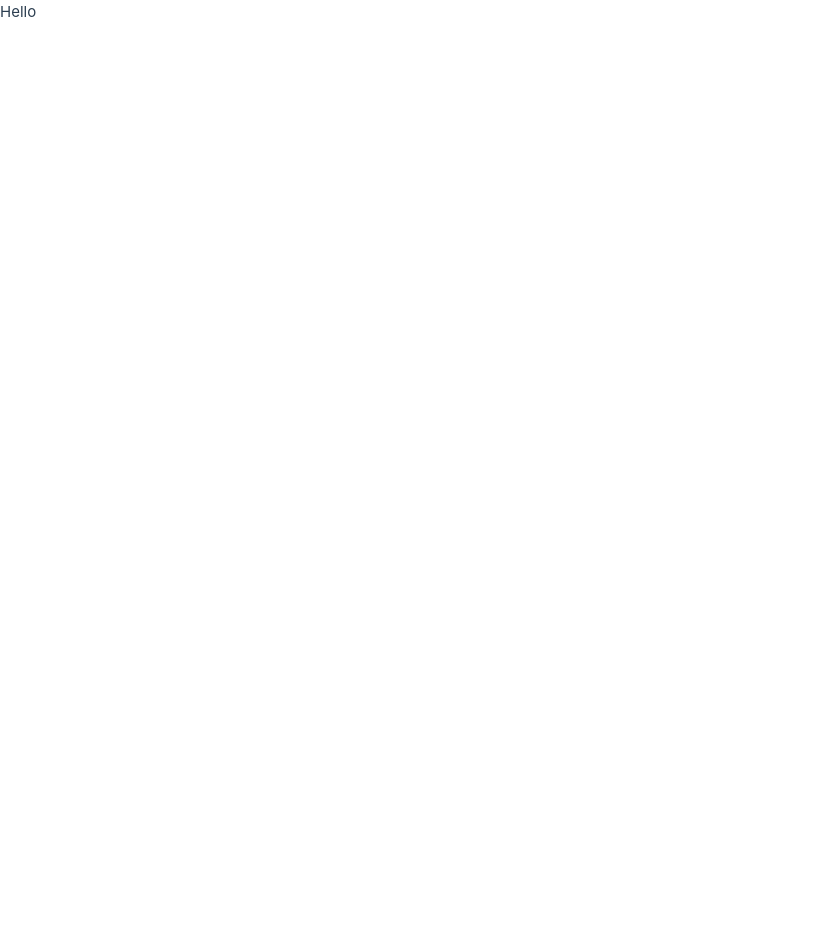
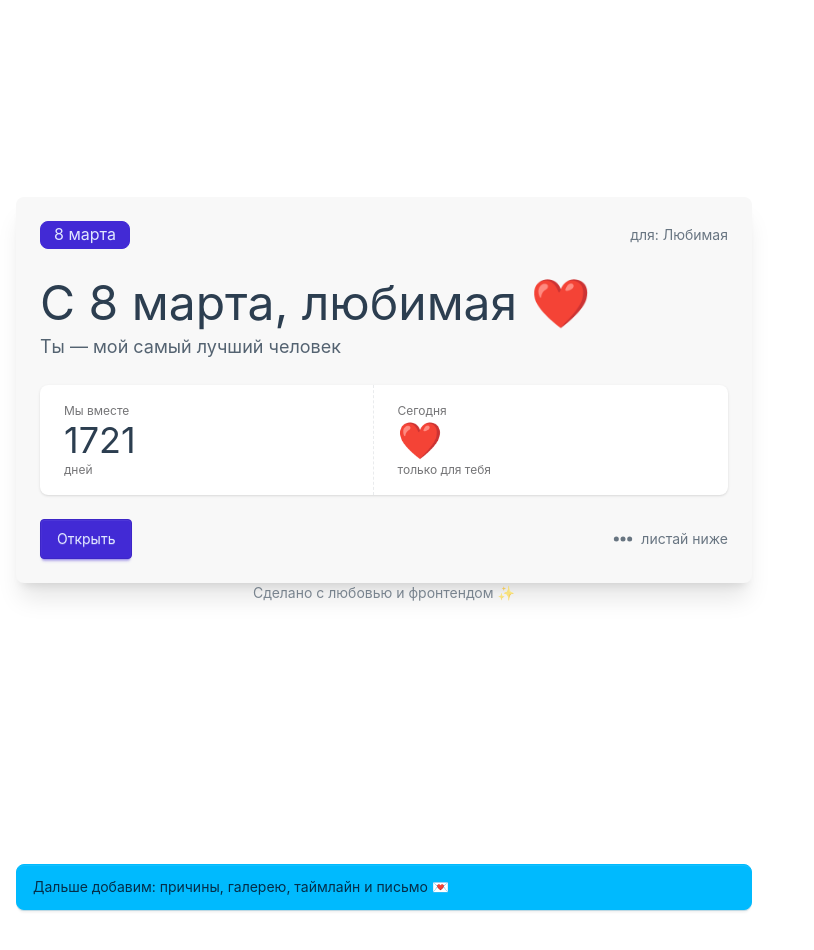
Before and after one commit to milkyaz/personal-website-postcard, a Vue app in the folder client/: page / in a window 1280 px wide. Shown: the top 950 px of the page, without its empty margins (0-814 px from the left). Before the commit the page ends 800 px from the top, so only its background shows below. Built offline with nearby package versions, Linux system fonts and the light colour scheme.

Commit message:
feature-1: add first block

```diff
--- a/client/src/App.vue
+++ b/client/src/App.vue
@@ -1,18 +1,17 @@
 <script setup lang="ts">
-
+import Hero from "@/components/Hero.vue";
 </script>
 
 <template>
-  <header>
-    <div class="wrapper">
-Hello
-    </div>
-  </header>
-  <main>
+  <main class="min-h-screen">
+    <Hero />
 
+    <section id="content" class="py-16">
+      <div class="mx-auto max-w-3xl px-4">
+        <div class="alert alert-info">
+          <span>Дальше добавим: причины, галерею, таймлайн и письмо 💌</span>
+        </div>
+      </div>
+    </section>
   </main>
 </template>
-
-<style scoped>
-
-</style>
--- /dev/null
+++ b/client/src/components/Hero.vue
@@ -0,0 +1,69 @@
+<script setup lang="ts">
+import { computed } from "vue";
+import { loveData } from "@/data/love";
+import { daysBetween } from "@/utils/date";
+
+const daysTogether = computed(() => daysBetween(loveData.togetherSince));
+
+function scrollToContent() {
+  const el = document.querySelector("#content");
+  el?.scrollIntoView({ behavior: "smooth", block: "start" });
+}
+</script>
+
+<template>
+  <section class="min-h-[100svh] flex items-center">
+    <div class="w-full">
+      <div class="mx-auto max-w-3xl px-4">
+        <div class="card bg-base-200 shadow-xl">
+          <div class="card-body gap-6">
+            <div class="flex items-center justify-between gap-4">
+              <div class="badge badge-primary badge-lg">8 марта</div>
+              <div class="opacity-70 text-sm">для: {{ loveData.name }}</div>
+            </div>
+
+            <div class="space-y-3">
+              <h1 class="text-3xl sm:text-5xl font-bold leading-tight">
+                {{ loveData.title }}
+              </h1>
+              <p class="text-base sm:text-lg opacity-80">
+                {{ loveData.subtitle }}
+              </p>
+            </div>
+
+            <div class="stats stats-vertical sm:stats-horizontal shadow bg-base-100">
+              <div class="stat">
+                <div class="stat-title">Мы вместе</div>
+                <div class="stat-value text-3xl sm:text-4xl">
+                  {{ daysTogether }}
+                </div>
+                <div class="stat-desc">дней</div>
+              </div>
+
+              <div class="stat">
+                <div class="stat-title">Сегодня</div>
+                <div class="stat-value text-3xl sm:text-4xl">❤️</div>
+                <div class="stat-desc">только для тебя</div>
+              </div>
+            </div>
+
+            <div class="card-actions justify-between items-center">
+              <button class="btn btn-primary" @click="scrollToContent">
+                Открыть
+              </button>
+
+              <div class="flex items-center gap-2 opacity-70">
+                <span class="loading loading-dots loading-sm"></span>
+                <span class="text-sm">листай ниже</span>
+              </div>
+            </div>
+          </div>
+        </div>
+
+        <div class="mt-6 text-center opacity-60 text-sm">
+          Сделано с любовью и фронтендом ✨
+        </div>
+      </div>
+    </div>
+  </section>
+</template>
--- /dev/null
+++ b/client/src/data/love.ts
@@ -0,0 +1,30 @@
+export const loveData = {
+  name: "Любимая",
+  title: "С 8 марта, любимая ❤️",
+  subtitle: "Ты — мой самый лучший человек",
+  togetherSince: "2021-06-12", // YYYY-MM-DD
+
+  reasons: [
+    "Ты делаешь мир добрее",
+    "С тобой я чувствую себя дома",
+    "Ты вдохновляешь меня",
+    "Ты очень красивая",
+    "Ты моя поддержка",
+    "Ты моя радость",
+  ],
+
+  timeline: [
+    { date: "2019-09-10", title: "Мы познакомились", text: "Я до сих пор помню этот день." },
+    { date: "2020-07-18", title: "Первое путешествие", text: "Как будто весь мир стал ближе." },
+    { date: "2022-05-01", title: "Семья", text: "И я каждый день выбираю тебя снова." },
+  ],
+
+  photos: ["/photos/1.jpg", "/photos/2.jpg", "/photos/3.jpg", "/photos/4.jpg"],
+
+  letterTitle: "Моё письмо тебе",
+  letterText:
+    "Спасибо тебе за заботу, тепло и любовь.\n" +
+    "Я очень ценю тебя и горжусь тобой.\n" +
+    "Пусть этой весной у тебя будет больше радости.\n\n" +
+    "Твой ❤️",
+};
--- /dev/null
+++ b/client/src/utils/date.ts
@@ -0,0 +1,9 @@
+export function daysBetween(fromISO: string, to = new Date()): number {
+  const from = new Date(fromISO);
+  // нормализуем до полуночи, чтобы не плавало из-за часов/таймзоны
+  const start = new Date(from.getFullYear(), from.getMonth(), from.getDate());
+  const end = new Date(to.getFullYear(), to.getMonth(), to.getDate());
+
+  const ms = end.getTime() - start.getTime();
+  return Math.max(0, Math.floor(ms / 86400000));
+}
```
